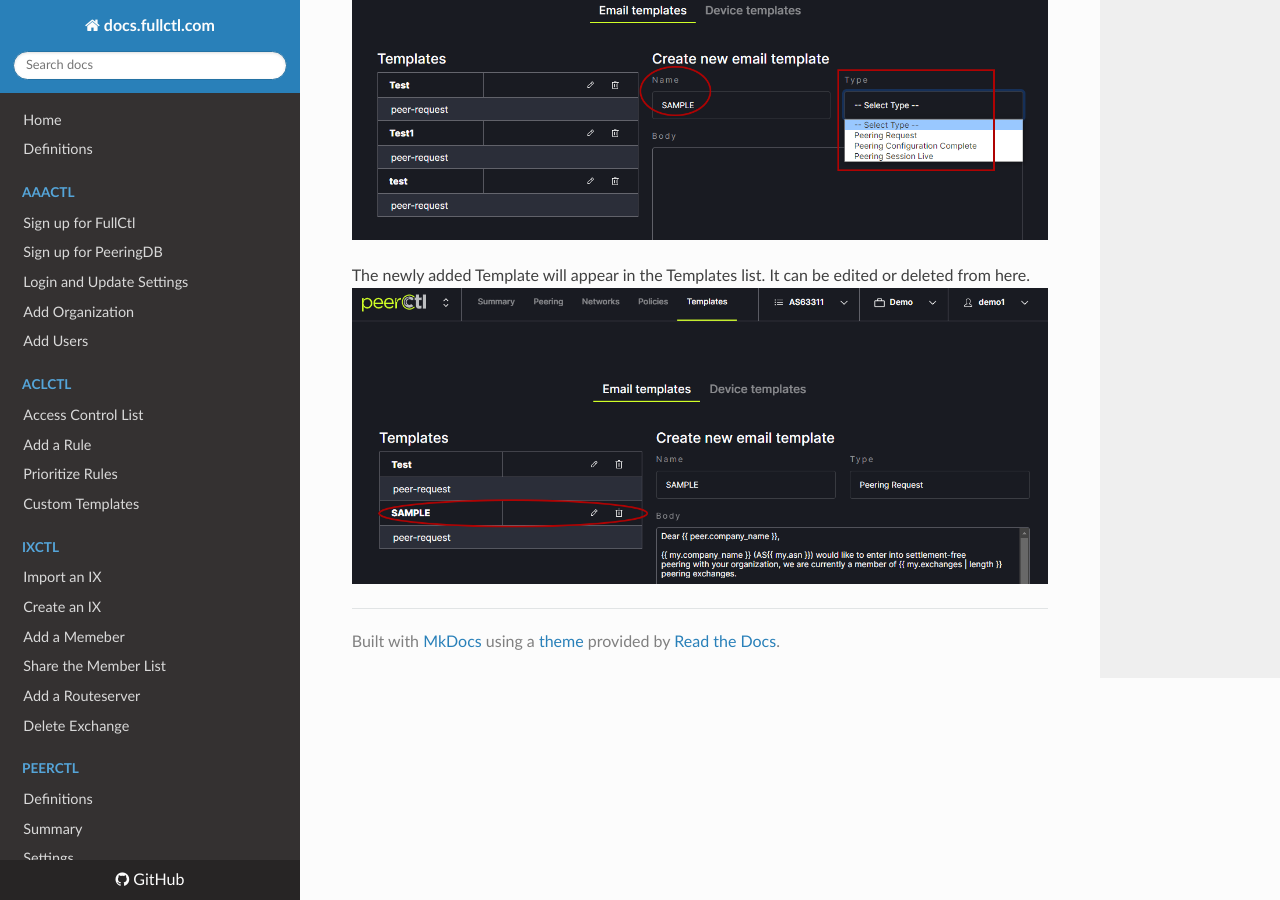
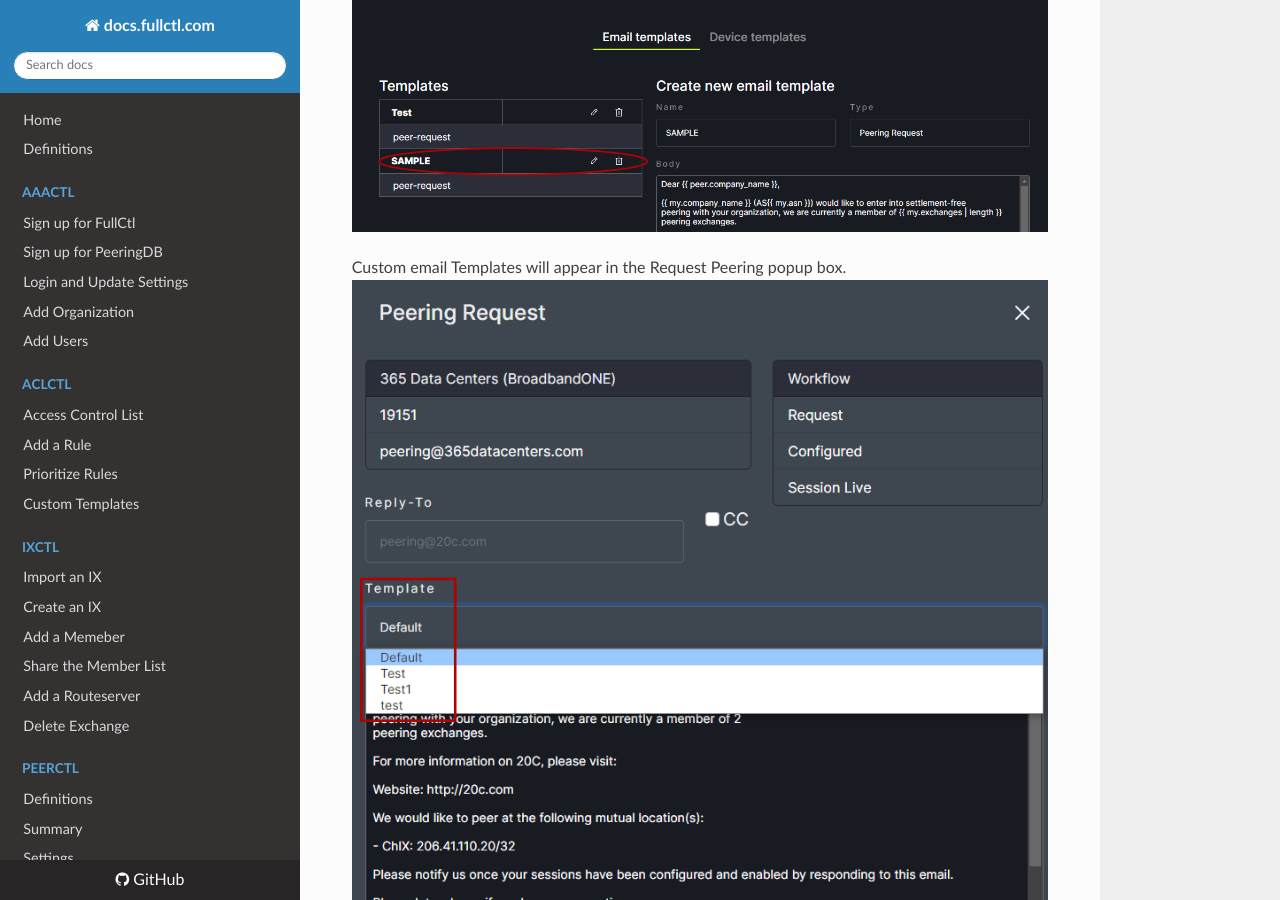
Before and after one commit to fullctl/docs.fullctl.com, an MkDocs documentation site: the page built from docs/PeerCtl/Custom-Email-Templates.md, in a window 1280 px wide and 900 px high, scrolled down 2785 px. Built offline with MkDocs 1.6.1, drawn with Linux system fonts in a browser that asks for light colours; nearby versions of some CDN libraries.

Commit message:
Update Custom-Email-Templates.md

```diff
--- a/docs/PeerCtl/Custom-Email-Templates.md
+++ b/docs/PeerCtl/Custom-Email-Templates.md
@@ -50,7 +50,8 @@ Note: List of jinja variables:
     - `prefix_length4`: max prefixes ipv4
     - `prefix_length6`: max prefixes ipv6
 
-   ![](img/customemail.png)
-
 The newly added Template will appear in the Templates list. It can be edited or deleted from here.
    ![](img/emailtemplist.png)
+
+Custom email Templates will appear in the Request Peering popup box.
+   ![](img/requestpeeringpopup.png)
```
